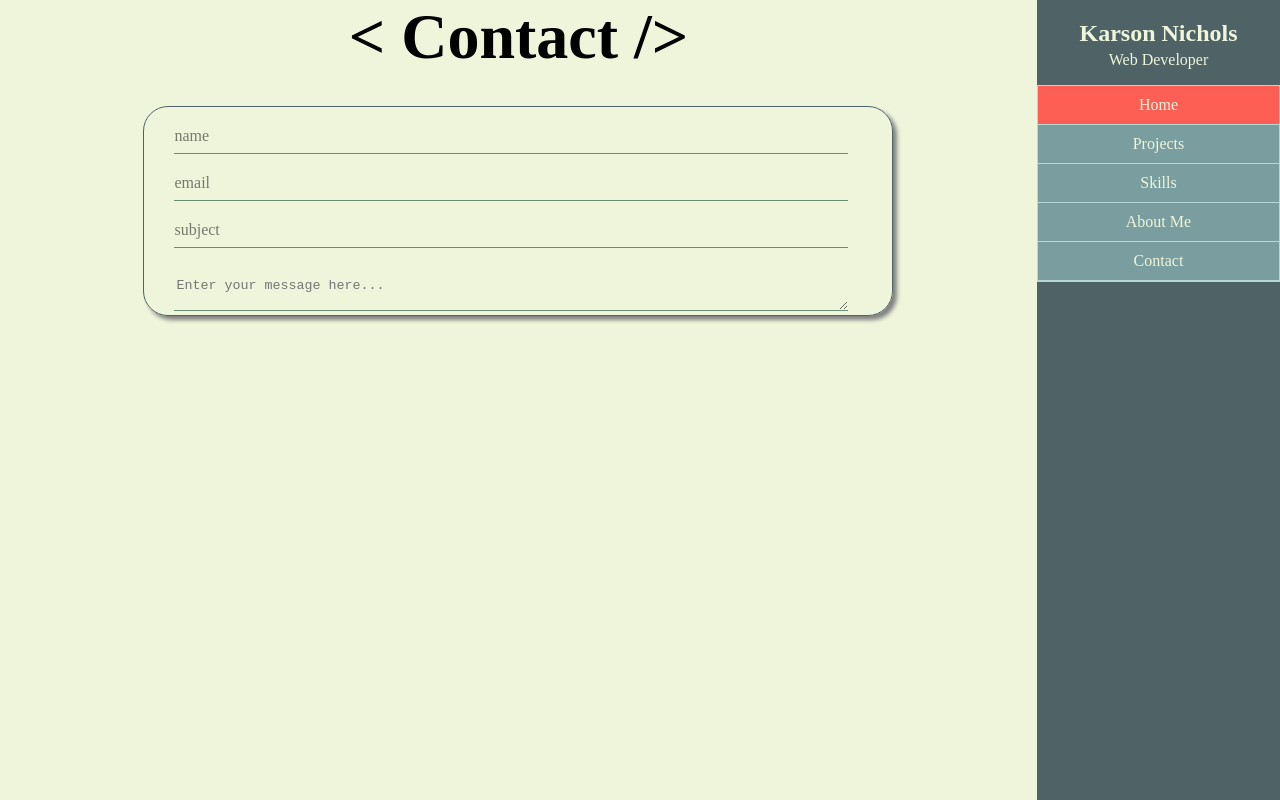
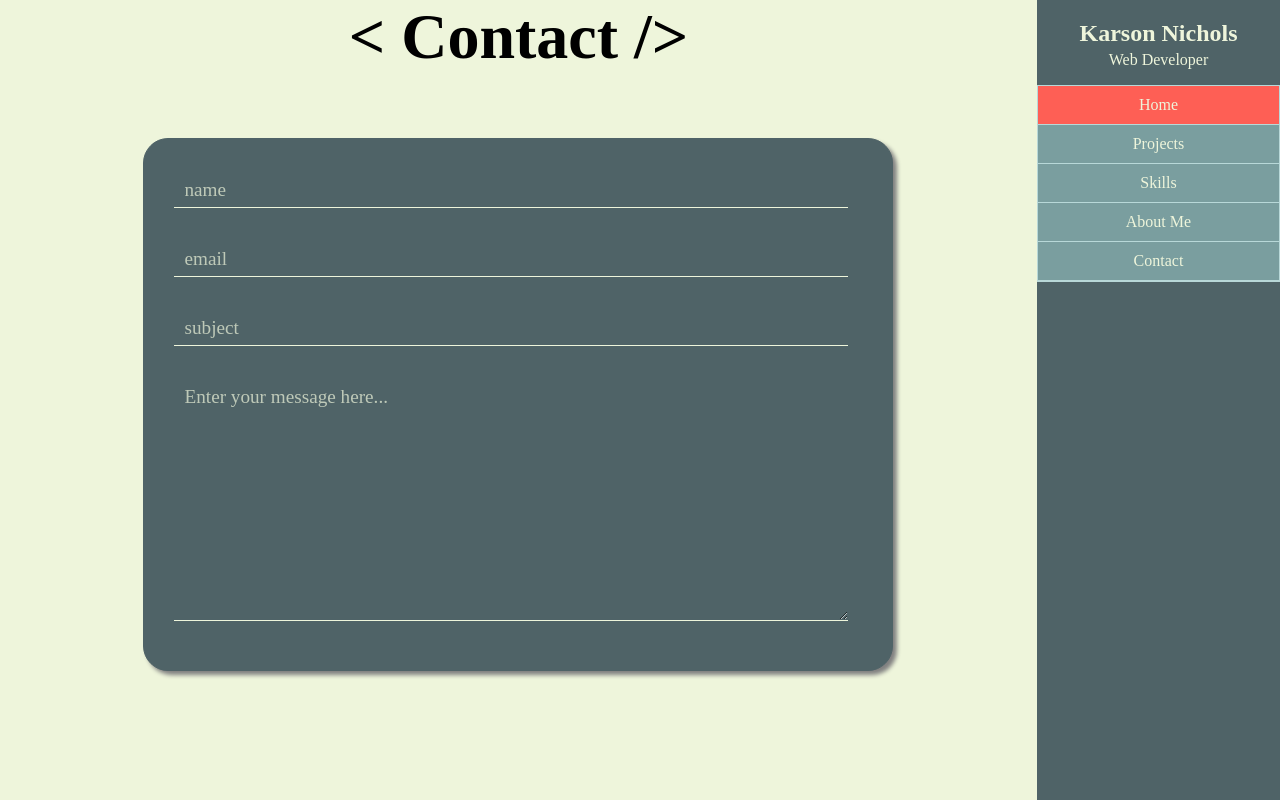
Before and after one commit to nicholsk18/portfolio, a Next.js app: page /Contact in a window 1280 px wide. Built offline with nearby package versions, Linux system fonts and the light colour scheme.

Commit message:
added animation to input fixed styles

```diff
--- a/public/assets/css/input.module.css
+++ b/public/assets/css/input.module.css
@@ -1,14 +1,17 @@
 #contact_form {
   border: 1px solid #4f6367;
   border-radius: 25px;
+  background-color: #4f6367;
   width: 750px;
-  margin: 2rem auto;
+  margin: 4rem auto;
+  padding-top: 0px;
+  padding-bottom: 20px;
   box-shadow: 4px 4px 4px gray;
 }
 
 .form_group {
   position: relative;
-  margin: 20px 0;
+  margin: 25px 0;
 }
 
 #name,
@@ -16,25 +19,48 @@
 #subject,
 #message {
   position: relative;
-  padding-top: 10px;
+  padding-top: 20px;
   margin-left: 30px;
   border: none;
-  border-bottom: 1px solid #6a8d73;
+  border-bottom: 1px solid #EEF5DB;
+  color: #EEF5DB;
   width: 90%;
+  font-size: 1.2rem;
   background-color: inherit;
+}
+#message {
+  height: 250px;
+}
+#name:focus,
+#email:focus,
+#subject:focus,
+#message:focus {
+  outline: none;
+}
+
+#name:focus + .animate_line,
+#email:focus + .animate_line,
+#subject:focus + .animate_line,
+#message:focus + .animate_line {
+  width: 90%;
+  margin-left: 30px;
+  background-color: #EEF5DB;
 }
 
 #name_label,
 #email_label,
-#subject_label {
+#subject_label,
+#message_label {
+  color: #EEF5DB;
   position: absolute;
-  top: 0;
-  left: 30px;
+  top: 15px;
+  left: 40px;
   bottom: 0;
   z-index: 2;
-  opacity: 0.5;
+  opacity: 0.7;
   transition: 0.3s ease all;
   margin: 0;
+  font-size: 1.2rem;
   -webkit-user-select: none;
   -moz-user-select: none;
   user-select: none;
@@ -42,7 +68,8 @@
 
 #name_label:after,
 #email_label:after,
-#subject_label:after {
+#subject_label:after,
+#message_label:after {
   content: '';
   position: absolute;
   bottom: 0;
@@ -53,3 +80,26 @@
   background-color: #6a8d73;
   transition: 0.3s ease all;
 }
+
+#name:focus ~ #name_label,
+#email:focus ~ #email_label,
+#subject:focus ~ #subject_label,
+#message:focus ~ #message_label {
+  font-weight: 700;
+  opacity: 1;
+  top: 0;
+  left: 30px;
+  bottom: 100px;
+  color: #EEF5DB;
+  font-size: 1rem;
+}
+
+.animate_line {
+  position: absolute;
+  width: 0%;
+  height: 3px;
+  display: inline-block;
+  transition: 0.3s width ease-in-out;
+  bottom: 0;
+  left: 0;
+}
--- a/src/pages/Contact.jsx
+++ b/src/pages/Contact.jsx
@@ -10,10 +10,12 @@ import {
   name_label,
   email_label,
   subject_label,
+  message_label,
   name,
   email,
   subject,
   message,
+  animate_line
 } from '../../public/assets/css/input.module.css'
 
 const Contact = () => {
@@ -25,23 +27,25 @@ const Contact = () => {
       <PageHeader text="Contact" />
       <form id={contact_form} action="">
         <div className={form_group}>
-          <Input id={name} type="text" label="Name" />
+          <Input id={name} type="text" />
+          <div className={animate_line}></div>
           <Label id={name_label} label="name" />
         </div>
         <div className={form_group}>
-          <Input id={email} type="email" label="Email" />
+          <Input id={email} type="email" />
           <Label id={email_label} label="email" />
         </div>
         <div className={form_group}>
-          <Input id={subject} type="text" label="Subject" />
+          <Input id={subject} type="text" />
           <Label id={subject_label} label="subject" />
         </div>
-        <div className="form_group">
+        <div className={form_group}>
           <Textarea
             id={message}
             name="message"
-            placeholder="Enter your message here..."
+            // placeholder="Enter your message here..."
           />
+          <Label id={message_label} label="Enter your message here..." />
         </div>
       </form>
     </Layout>
```
